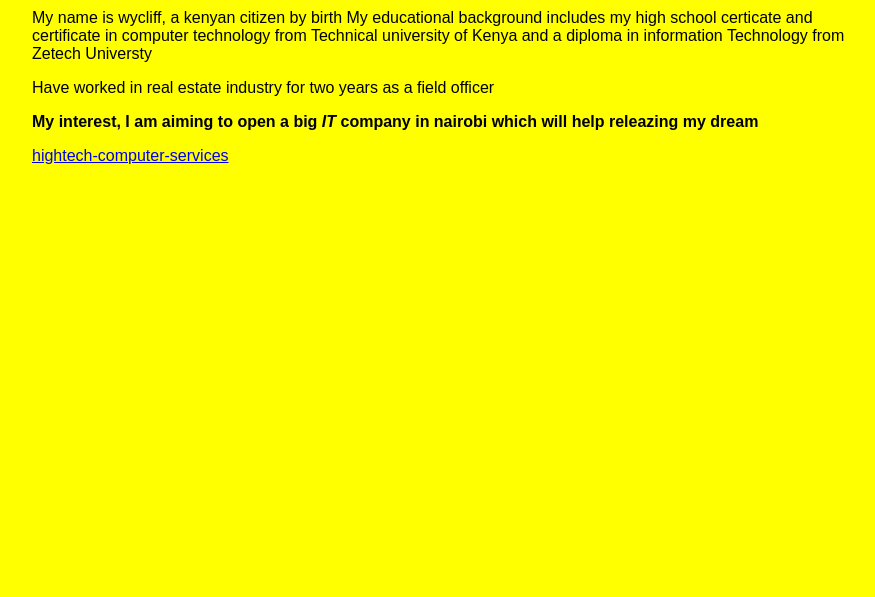
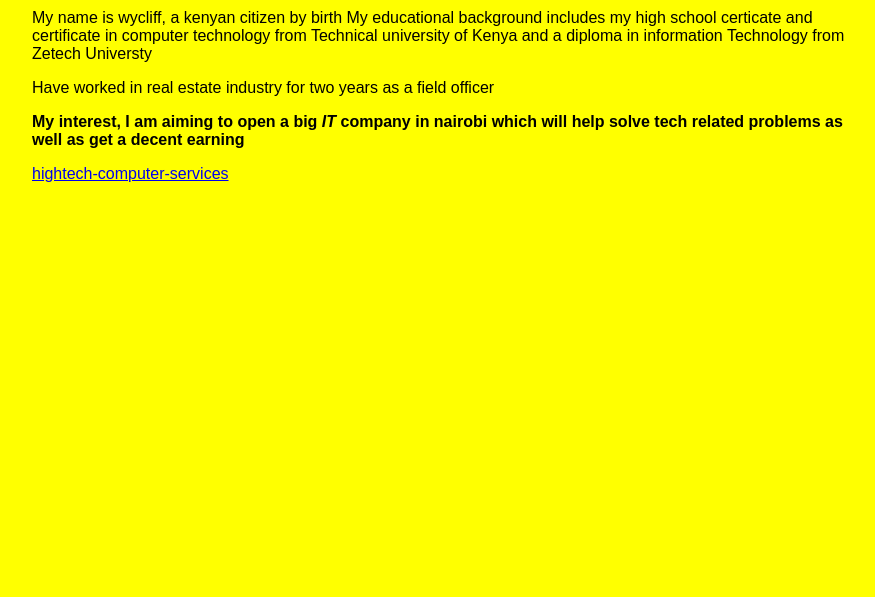
Before and after one commit to Wycliff-Kenyoru/hightech-computer-services, a plain HTML site: page about.html in a window 1280 px wide. Shown: the part 203-800 px from the top of the page, without its empty margins (393-1268 px from the left). Drawn offline with Linux system fonts and the light colour scheme.

Commit message:
updating repo

```diff
--- a/about.html
+++ b/about.html
@@ -16,7 +16,7 @@
   Have worked in real estate industry for two years as a field officer
 </div>
   <p><b>My interest,
-  I am aiming to open a big <em>IT</em> company in nairobi which will help releazing my dream</p></b>
+  I am aiming to open a big <em>IT</em> company in nairobi which will help solve tech related problems as well as get a decent earning </p></b>
   <a href="index.html">hightech-computer-services</a>
 </body>
 </html>
```
